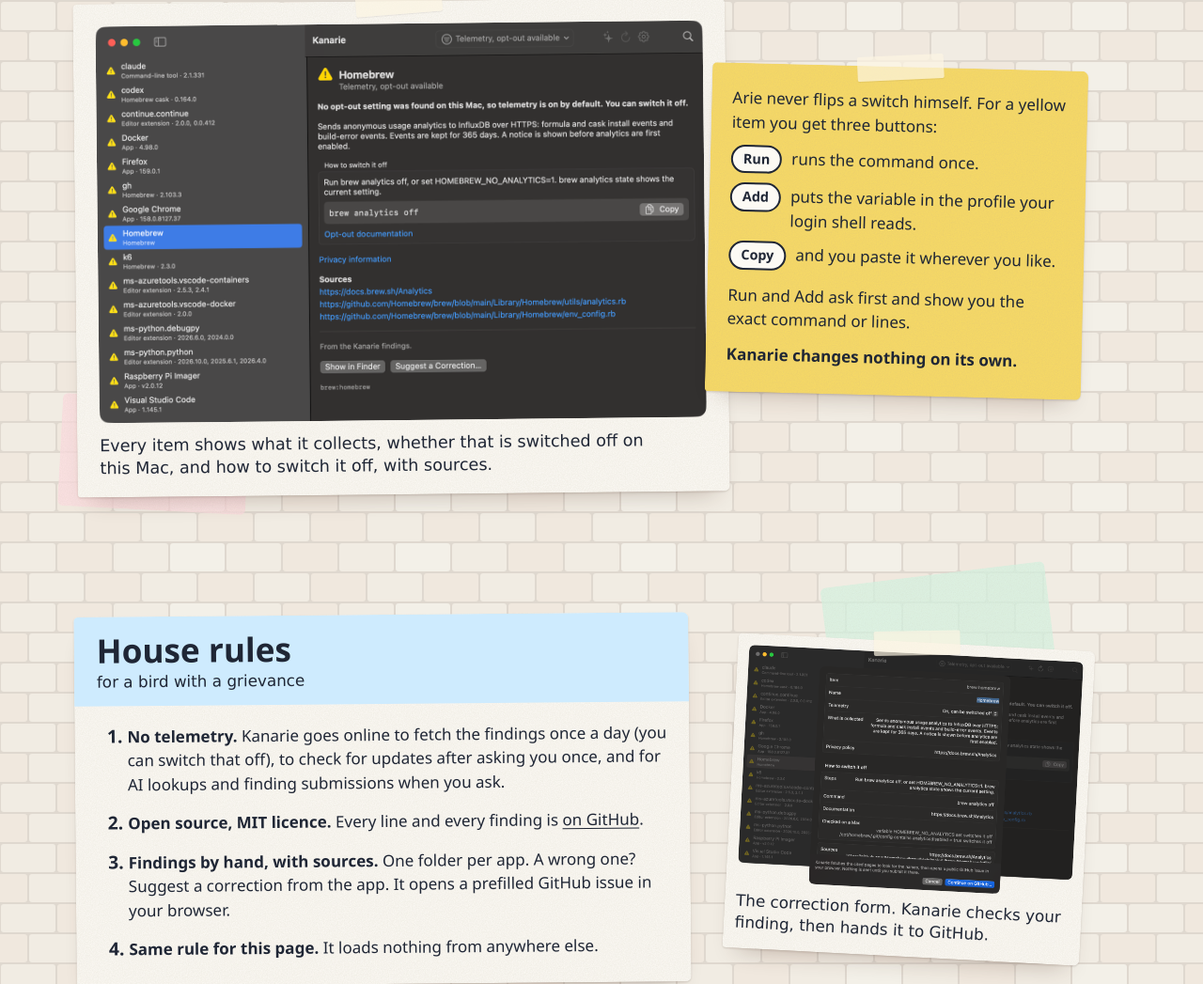
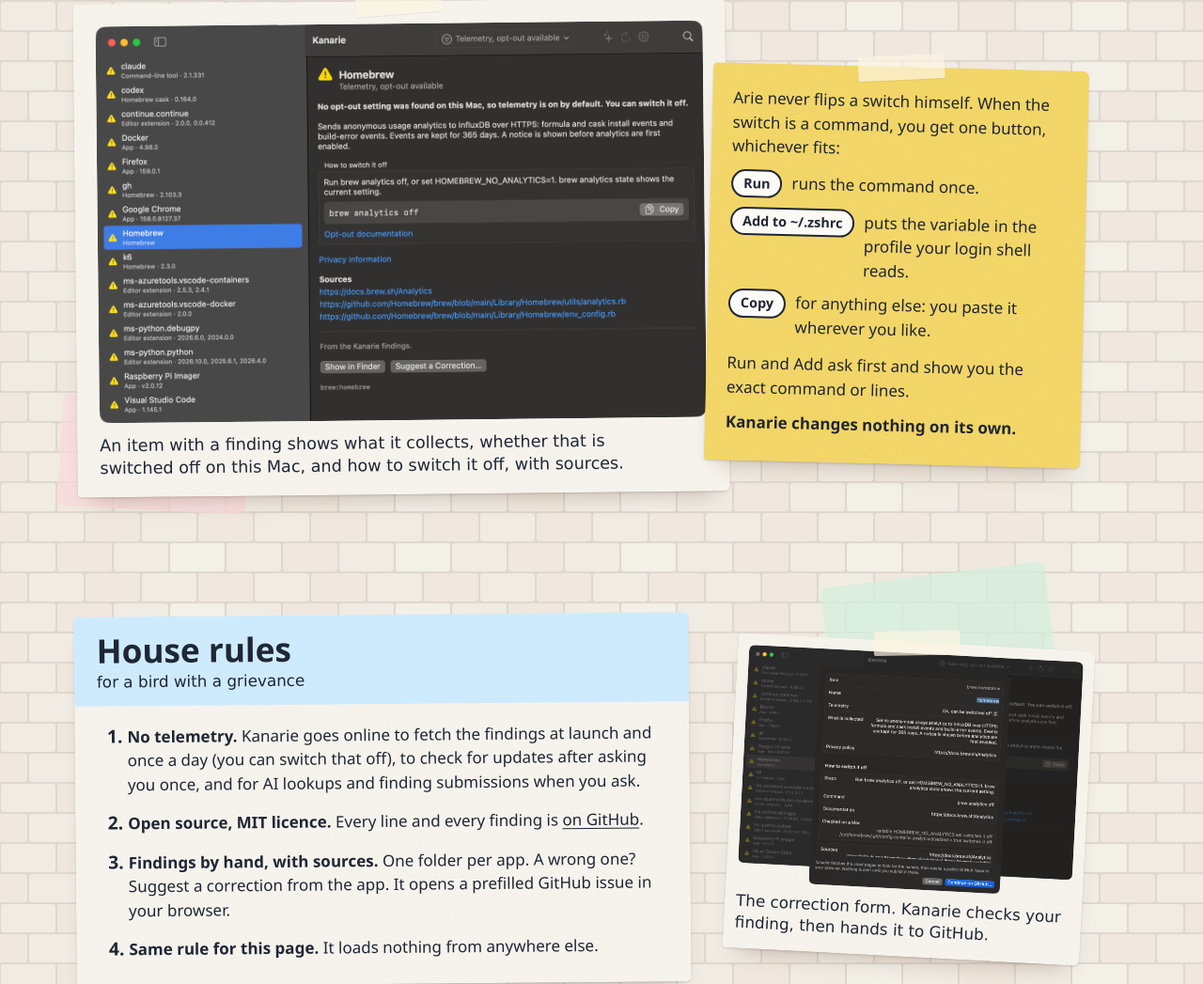
Before and after one commit to Dunky13/app-checker, a plain HTML site: page site/index.html in a window 1280 px wide. Shown: the part 3135-4182 px from the top of the page at 94% size. Drawn offline with Linux system fonts and the light colour scheme; files whose address does not match are found by name.

Commit message:
Describe the opt-out button as the app shows it
The app offers one button per command, whichever fits (Run, Add to the
profile, or Copy), not three. The caption only holds for items with a
finding, findings are fetched at launch as well, the logo links to the
top, and the deploy job gets contents: read itself, since job
permissions replace the top-level ones.

Co-Authored-By: Claude Opus 5.5 <noreply@anthropic.com>
Signed-off-by: Marc Went <marc@went.io>

```diff
--- a/site/index.html
+++ b/site/index.html
@@ -848,7 +848,7 @@ footer li:nth-child(4) { transform: rotate(1.5deg); background: var(--pink); }
 </template>
 
 <header class="street">
-  <a class="bill namesign" href="#main">
+  <a class="bill namesign" href="./">
     <img src="logo.png" width="48" height="48" alt="">
     <span>Kanarie</span>
   </a>
@@ -977,14 +977,14 @@ footer li:nth-child(4) { transform: rotate(1.5deg); background: var(--pink); }
     <h2 class="painted" id="points-h">He points. You decide.</h2>
     <figure class="bill shot tape">
       <img src="list.png" width="1400" height="914" loading="lazy" decoding="async" alt="The Kanarie window: a list of items that send telemetry, with Homebrew selected and the steps to switch its analytics off">
-      <figcaption>Every item shows what it collects, whether that is switched off on this Mac, and how to switch it off, with sources.</figcaption>
+      <figcaption>An item with a finding shows what it collects, whether that is switched off on this Mac, and how to switch it off, with sources.</figcaption>
     </figure>
     <div class="bill switches tape">
-      <p>Arie never flips a switch himself. For a yellow item you get three buttons:</p>
+      <p>Arie never flips a switch himself. When the switch is a command, you get one button, whichever fits:</p>
       <ul>
         <li><span class="btnlike">Run</span><span>runs the command once.</span></li>
-        <li><span class="btnlike">Add</span><span>puts the variable in the profile your login shell reads.</span></li>
-        <li><span class="btnlike">Copy</span><span>and you paste it wherever you like.</span></li>
+        <li><span class="btnlike">Add to ~/.zshrc</span><span>puts the variable in the profile your login shell reads.</span></li>
+        <li><span class="btnlike">Copy</span><span>for anything else: you paste it wherever you like.</span></li>
       </ul>
       <p>Run and Add ask first and show you the exact command or lines.</p>
       <p class="last">Kanarie changes nothing on its own.</p>
@@ -995,7 +995,7 @@ footer li:nth-child(4) { transform: rotate(1.5deg); background: var(--pink); }
     <div class="bill notice">
       <h2 id="rules-h">House rules <small>for a bird with a grievance</small></h2>
       <ol>
-        <li><b>No telemetry.</b> Kanarie goes online to fetch the findings once a day (you can switch that off), to check for updates after asking you once, and for AI lookups and finding submissions when you ask.</li>
+        <li><b>No telemetry.</b> Kanarie goes online to fetch the findings at launch and once a day (you can switch that off), to check for updates after asking you once, and for AI lookups and finding submissions when you ask.</li>
         <li><b>Open source, MIT licence.</b> Every line and every finding is <a href="https://github.com/Dunky13/kanarie">on GitHub</a>.</li>
         <li><b>Findings by hand, with sources.</b> One folder per app. A wrong one? Suggest a correction from the app. It opens a prefilled GitHub issue in your browser.</li>
         <li><b>Same rule for this page.</b> It loads nothing from anywhere else.</li>
```
Also changed, not shown: 2 other files.
